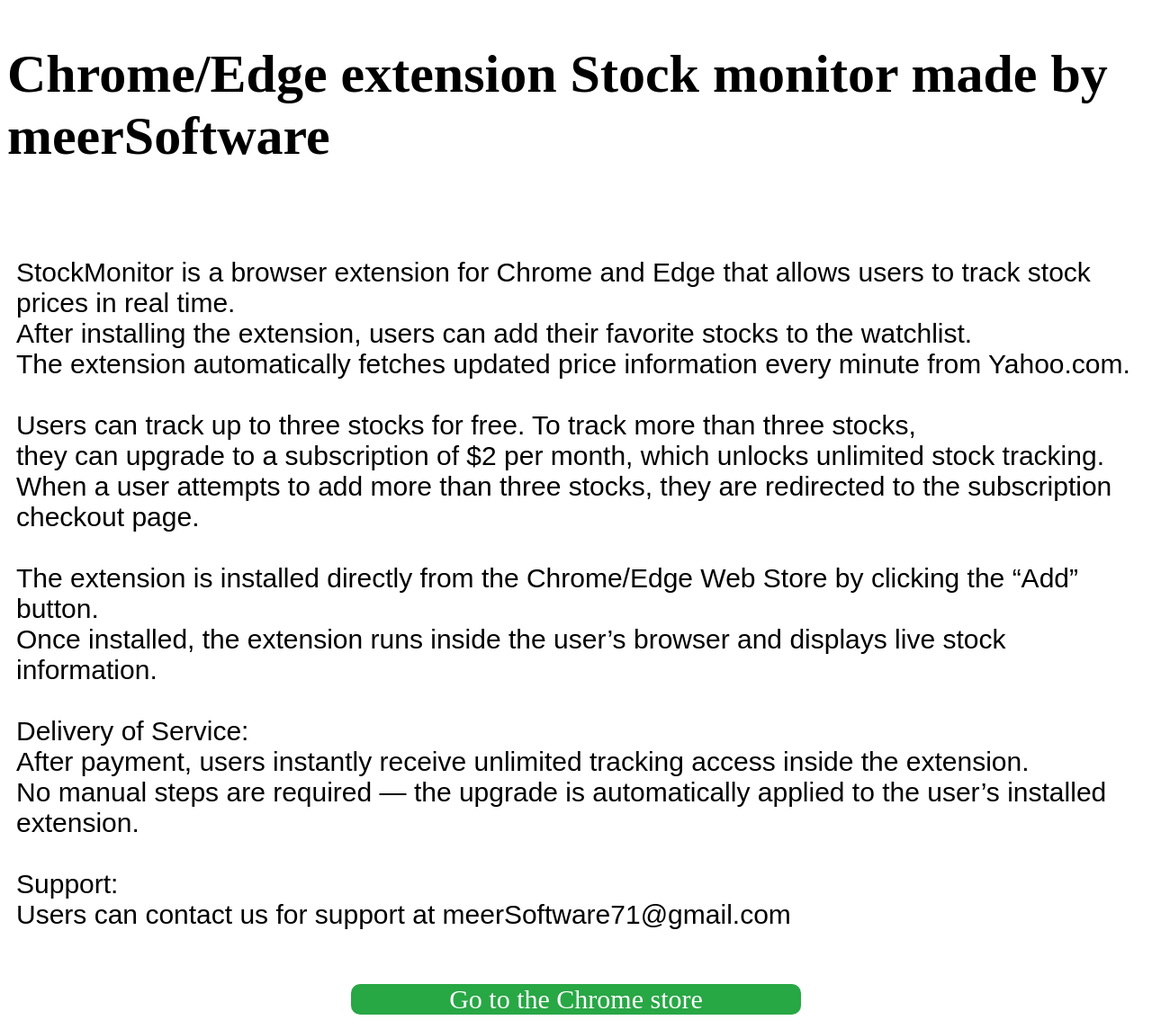
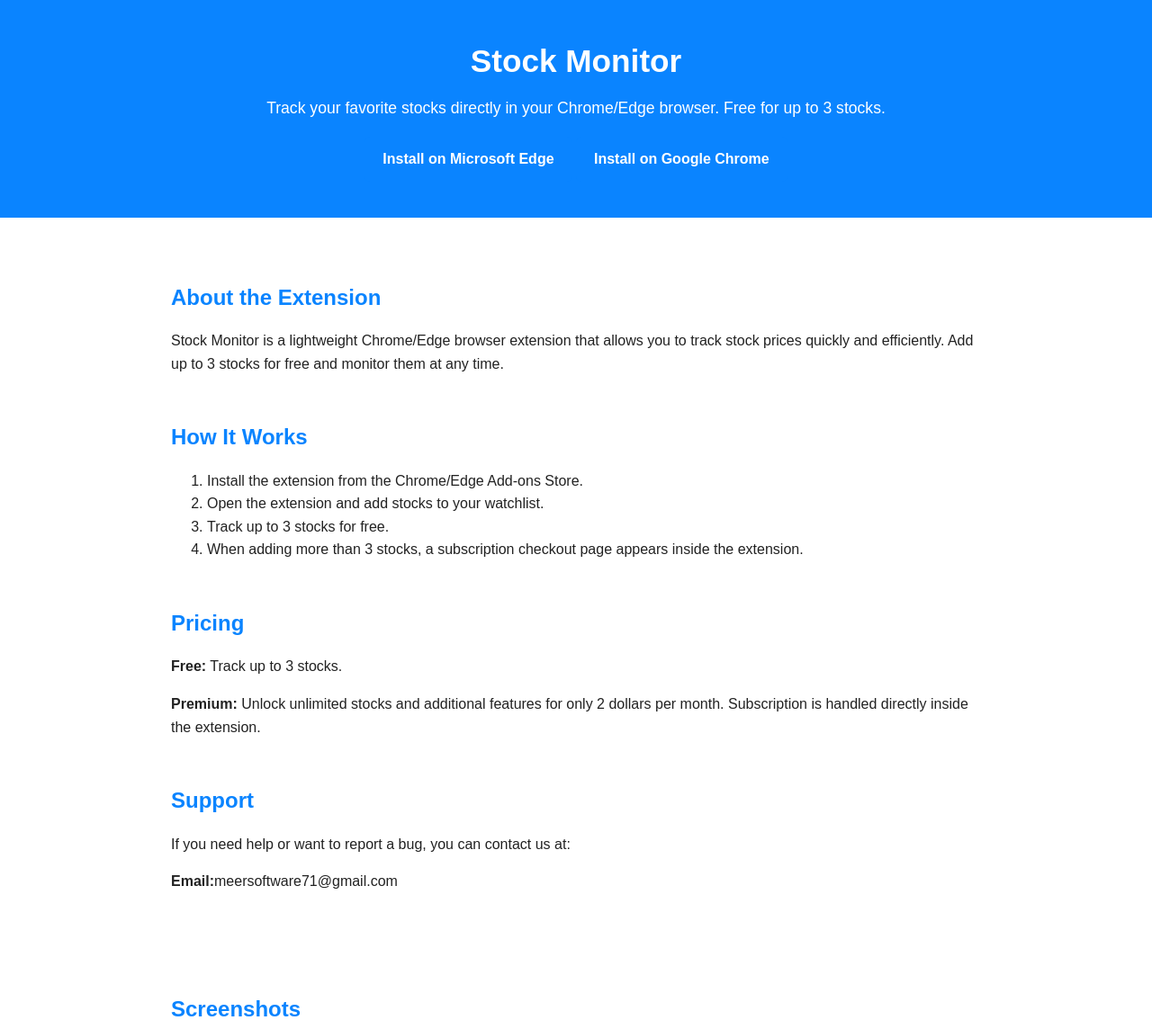
Before and after one commit to meersoftware71/meerSoftware71.github.io, a plain HTML site: page index.html in a window 1280 px wide. Shown: the top 1144 px of the page at 90% size. Drawn offline with Linux system fonts and the light colour scheme.

Commit message:
Better page.

```diff
--- a/index.html
+++ b/index.html
@@ -1,65 +1,137 @@
 <!DOCTYPE html>
 <html lang="en">
 <head>
-    <meta charset="UTF-8">
-    <title>Stock Monitor Extension</title>
+<meta charset="UTF-8" />
+<meta name="viewport" content="width=device-width, initial-scale=1.0" />
+<title>Stock Monitor Toolbox</title>
 <style>
-        html {
+body {
 margin: 0;
-            margin-bottom: 100px;
-            height: 100%;
+font-family: Arial, sans-serif;
+line-height: 1.6;
+color: #222;
 }
-        body {
-            display: flex;
-            flex-direction: column;
-            align-items: center;
-            gap: 20px;
-            font-size: 30px;
+header {
+background: #0a84ff;
+color: white;
+padding: 40px 20px;
+text-align: center;
 }
-        .txt {
-            font-family: Arial, sans-serif;
-            text-align: left;
-            padding: 10px;
+header h1 {
+margin: 0;
+font-size: 2.2rem;
 }
-        .cta {
-            display: flex;
-            flex-direction: row;
-            justify-content: center;
-            background: #28a745;
+header p {
+margin-top: 10px;
+font-size: 1.1rem;
+}
+.container {
+max-width: 900px;
+margin: 0 auto;
+padding: 20px;
+}
+.btn {
+display: inline-block;
+background: #0a84ff;
 color: white;
-            width: 500px;
-            border-radius: 10px;
+padding: 12px 20px;
+border-radius: 6px;
 text-decoration: none;
+font-weight: bold;
 }
-        .trailer {
-            height: 200px;
+section {
+margin: 50px 0;
+}
+h2 {
+margin-bottom: 15px;
+color: #0a84ff;
+}
+footer {
+background: #f5f5f5;
+padding: 20px;
+text-align: center;
+margin-top: 50px;
 }
 </style>
 </head>
 <body>
-    <h1>Chrome/Edge extension Stock monitor made by meerSoftware</h1>
-    <t class="txt">
-        <p>
-        StockMonitor is a browser extension for Chrome and Edge that allows users to track stock prices in real time. <br>
-        After installing the extension, users can add their favorite stocks to the watchlist. <br>
-        The extension automatically fetches updated price information every minute from Yahoo.com. <br>
-        <br>
-        Users can track up to three stocks for free. To track more than three stocks, <br>
-        they can upgrade to a subscription of $2 per month, which unlocks unlimited stock tracking.<br>
-        When a user attempts to add more than three stocks, they are redirected to the subscription checkout page.<br>
-        <br>
-        The extension is installed directly from the Chrome/Edge Web Store by clicking the “Add” button. <br>
-        Once installed, the extension runs inside the user’s browser and displays live stock information.<br>
-        <br>
-        Delivery of Service:<br>
-        After payment, users instantly receive unlimited tracking access inside the extension. <br>
-        No manual steps are required — the upgrade is automatically applied to the user’s installed extension.<br>
-        <br>
-        Support:<br>
-        Users can contact us for support at meerSoftware71@gmail.com<br>
-        </p>
-    </t>
-    <a href="https://chromewebstore.google.com/detail/stock-monitor-toolbox-to/ldbicmccmjpmlpepcjnlfpmabjioonce" class="cta">Go to the Chrome store</a>
-    <a href="https://microsoftedge.microsoft.com/addons/detail/stock-monitor-toolbox-t/oifbhnbhanlpaklabenegnbnpaphicgm" class="cta">Go to the Edge store</a>
+<header>
+<h1>Stock Monitor</h1>
+<p>Track your favorite stocks directly in your Chrome/Edge browser. Free for up to 3 stocks.</p>
+<a class="btn" href="https://microsoftedge.microsoft.com/addons/detail/stock-monitor-toolbox-t/oifbhnbhanlpaklabenegnbnpaphicgm" target="_blank">Install on Microsoft Edge</a>
+<a class="btn" href="https://chromewebstore.google.com/detail/stock-monitor-toolbox-to/ldbicmccmjpmlpepcjnlfpmabjioonce" target="_blank">Install on Google Chrome</a>
+</header>
+
+
+<div class="container">
+<section>
+<h2>About the Extension</h2>
+<p>Stock Monitor is a lightweight Chrome/Edge browser extension that allows you to track stock prices quickly and efficiently. Add up to 3 stocks for free and monitor them at any time.</p>
+</section>
+
+
+<section>
+<h2>How It Works</h2>
+<ol>
+<li>Install the extension from the Chrome/Edge Add‑ons Store.</li>
+<li>Open the extension and add stocks to your watchlist.</li>
+<li>Track up to 3 stocks for free.</li>
+<li>When adding more than 3 stocks, a subscription checkout page appears inside the extension.</li>
+</ol>
+</section>
+
+
+<section>
+<h2>Pricing</h2>
+<p><strong>Free:</strong> Track up to 3 stocks.</p>
+<p><strong>Premium:</strong> Unlock unlimited stocks and additional features for only 2 dollars per month. Subscription is handled directly inside the extension.</p>
+</section>
+
+
+<section>
+<h2>Support</h2>
+<p>If you need help or want to report a bug, you can contact us at:</p>
+<p><strong>Email:</strong>meersoftware71@gmail.com</p>
+</section>
+</div>
+
+<section style="max-width:900px;margin:40px auto;">
+    <h2 style="color:#0a84ff;">Screenshots</h2>
+    <div class="slider" id="slider" style="position:relative;overflow:hidden;border-radius:8px;">
+    <div class="slides" style="display:flex;transition:transform 0.4s ease;">
+    <img src="images/main.png" style="width:100%;flex-shrink:0;" />
+    <img src="images/search.png" style="width:100%;flex-shrink:0;" />
+    <img src="images/graph.png" style="width:100%;flex-shrink:0;" />
+    <img src="images/news.png" style="width:100%;flex-shrink:0;" />
+    <img src="images/banner.png" style="width:100%;flex-shrink:0;" />
+    </div>
+    </div>
+    <div style="text-align:center;margin-top:10px;">
+    <button onclick="prevSlide()" class="btn">Prev</button>
+    <button onclick="nextSlide()" class="btn">Next</button>
+    </div>
+</section>
+
+<footer>
+<p>&copy; 2025 meersoftware bv KVK-nummer: 98006940. All rights reserved.</p>
+</footer>
+
+<script>
+    let index = 0;
+    function showSlide() {
+        const slider = document.querySelector('.slides');
+        slider.style.transform = `translateX(-${index * 100}%)`;
+    }
+    function nextSlide() {
+        const total = document.querySelectorAll('.slides img').length;
+        index = (index + 1) % total;
+        showSlide();
+    }
+    function prevSlide() {
+        const total = document.querySelectorAll('.slides img').length;
+        index = (index - 1 + total) % total;
+        showSlide();
+    }
+</script>
 </body>
 </html>
```
Also changed, not shown: images/banner.png (added), images/graph.png (added), images/main.png (added), images/news.png (added), images/search.png (added), images/settings.png (added). Lines whose indentation alone changed are shown as unchanged.
